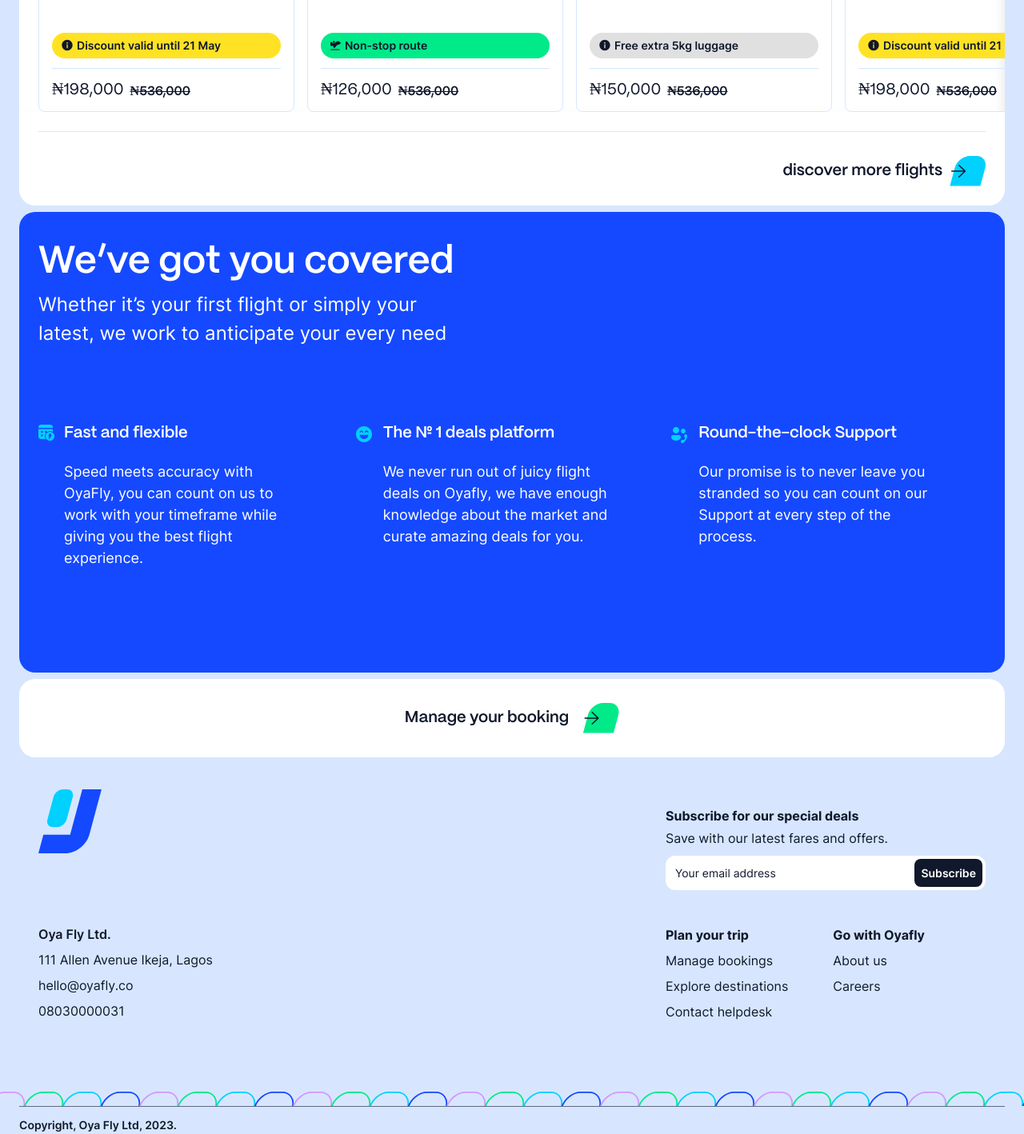
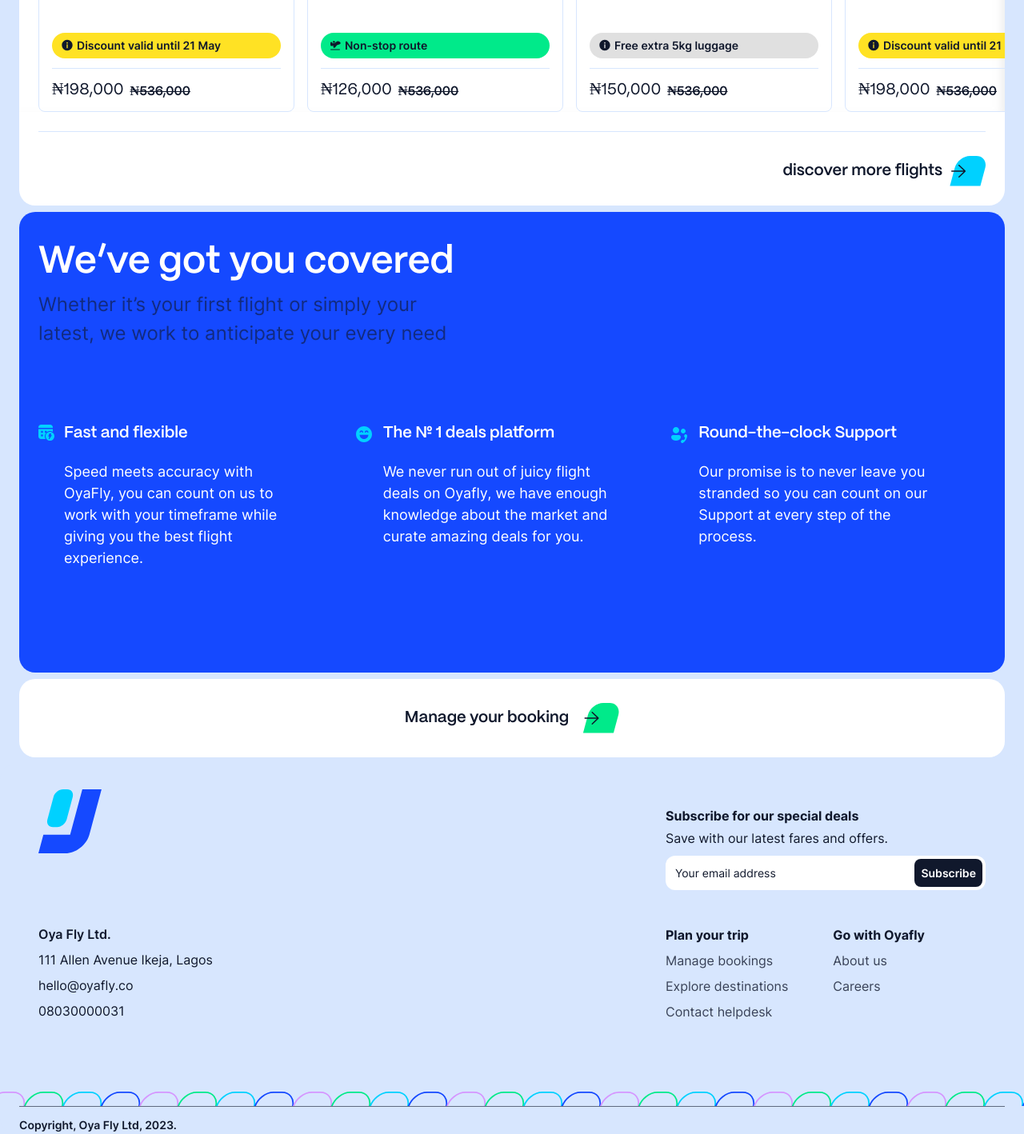
Before and after one commit to Yaasir024/Oyafly, a Vue app: page /about in a window 1280 px wide. Shown: the part 2048-3466 px from the top of the page at 80% size. Built offline with nearby package versions, Linux system fonts and the light colour scheme.

Commit message:
/color-fix

```diff
--- a/src/components/home/Hero.vue
+++ b/src/components/home/Hero.vue
@@ -46,7 +46,7 @@
                         Going
                         somewhere?
                     </h1>
-                    <p class="mt-[12px] text-[18px] sm:text-[24px] leading-[22px] sm:leading-[36px] max-w-[490px]">
+                    <p class="mt-[12px] text-[18px] sm:text-[24px] leading-[22px] sm:leading-[36px] max-w-[490px] text-of-dark/60">
                         Create unforgettable travel experiences all the way there and back, with ease.
                     </p>
 
--- a/src/components/home/Perks.vue
+++ b/src/components/home/Perks.vue
@@ -4,7 +4,7 @@
             <h1 class="text-[36px] sm:text-[48px] leading-[32px] sm:leading-[46px] font-pp font-semibold">
                 We’ve got you covered
             </h1>
-            <p class="text-[18px] sm:text-[24px] leading-[24px] sm:leading-[36px] max-w-[530px] mt-[12px]">
+            <p class="text-[18px] sm:text-[24px] leading-[24px] sm:leading-[36px] max-w-[530px] mt-[12px] text-of-dark/60">
                 Whether it’s your first flight or simply your latest, we work to anticipate your every need
             </p>
         </div>
--- a/src/components/navigation/Footer.vue
+++ b/src/components/navigation/Footer.vue
@@ -37,17 +37,17 @@
                                     Plan your trip
                                 </h3>
                             </li>
-                            <li class="text-[16px] leading-[32px]">
+                            <li class="text-[16px] leading-[32px] text-of-dark/80">
                                 <RouterLink to="/">
                                     Manage bookings
                                 </RouterLink>
                             </li>
-                            <li class="text-[16px] leading-[32px]">
+                            <li class="text-[16px] leading-[32px] text-of-dark/80">
                                 <RouterLink to="/">
                                     Explore destinations
                                 </RouterLink>
                             </li>
-                            <li class="text-[16px] leading-[32px]">
+                            <li class="text-[16px] leading-[32px] text-of-dark/80">
                                 <RouterLink to="/">
                                     Contact helpdesk
                                 </RouterLink>
@@ -59,12 +59,12 @@
                                     Go with Oyafly
                                 </h3>
                             </li>
-                            <li class="text-[16px] leading-[32px]">
+                            <li class="text-[16px] leading-[32px] text-of-dark/80">
                                 <RouterLink to="/">
                                     About us
                                 </RouterLink>
                             </li>
-                            <li class="text-[16px] leading-[32px]">
+                            <li class="text-[16px] leading-[32px] text-of-dark/80">
                                 <RouterLink to="/">
                                     Careers
                                 </RouterLink>
```
